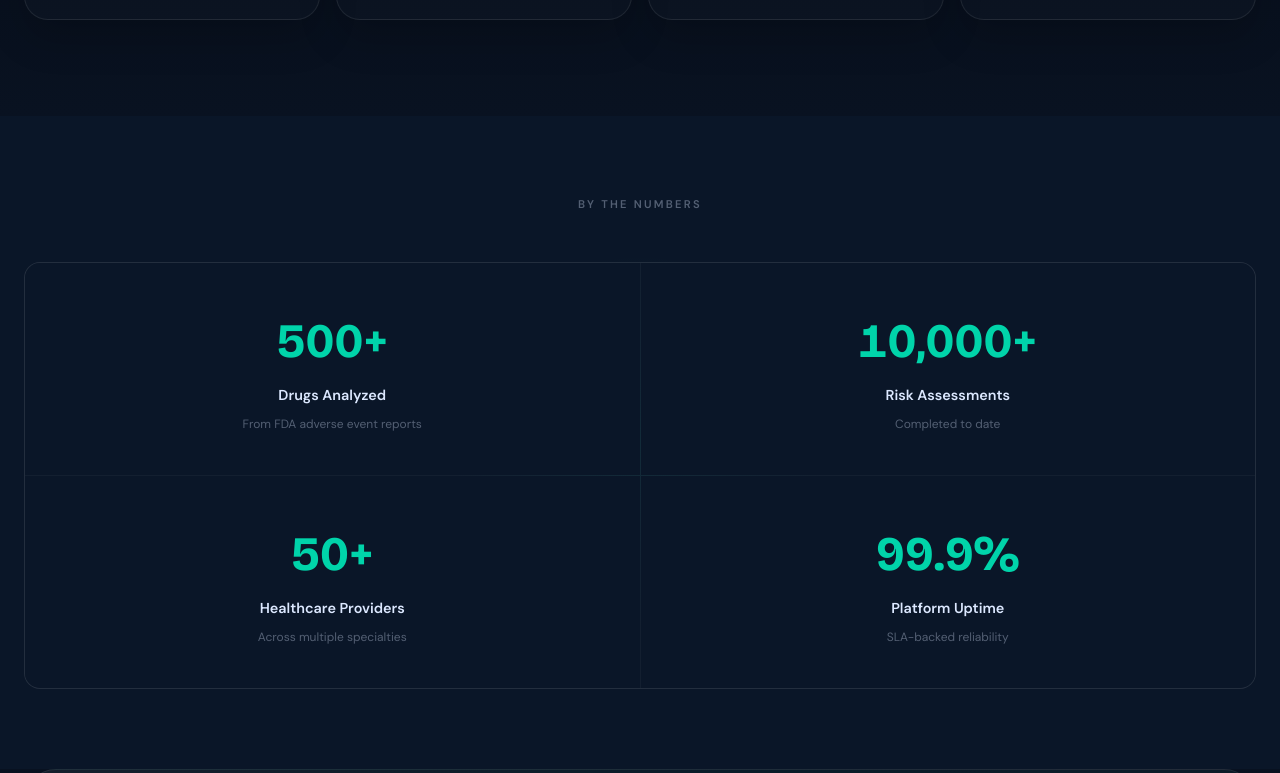
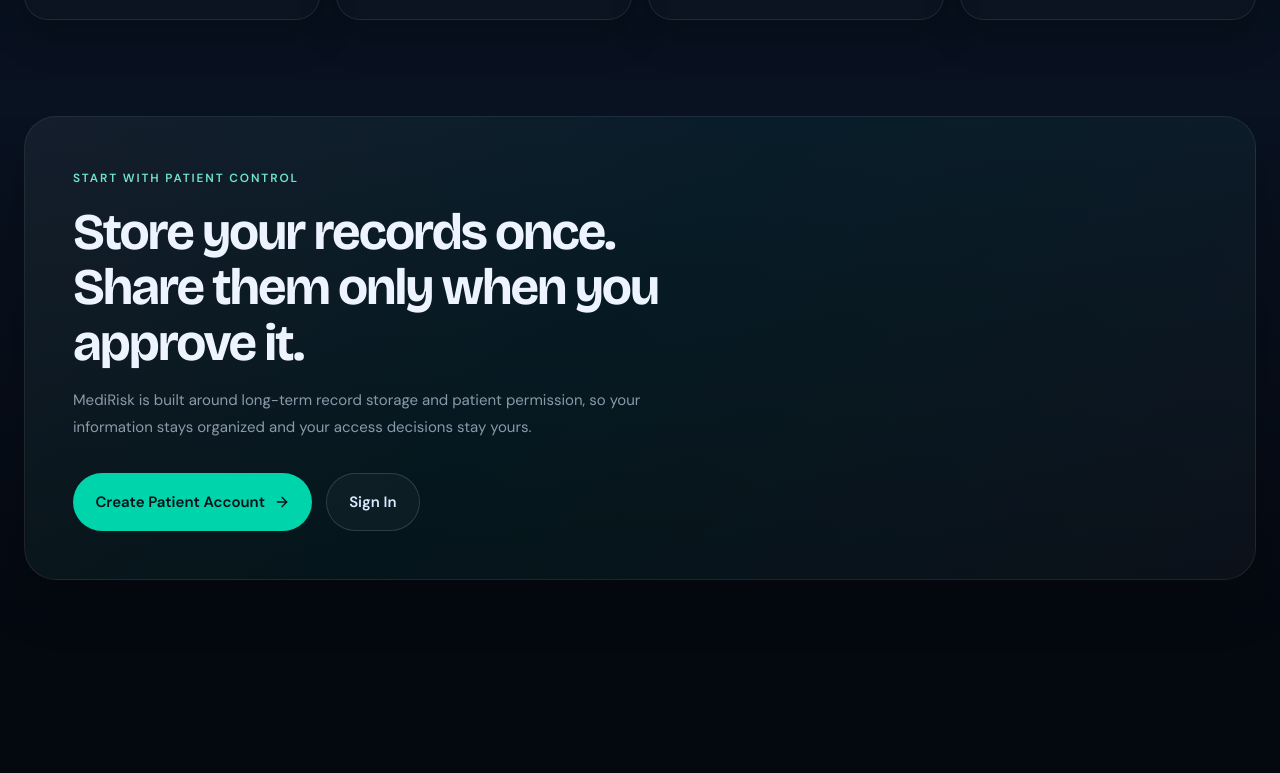
Before and after one commit to voidrlm/capstone, a React (Vite) app in the folder frontend/: page / in a window 1280 px wide. Shown: the part 1663-2436 px from the top of the page. After the commit the page ends 2339 px from the top, so only its background shows below. Built offline with nearby package versions, Linux system fonts and the light colour scheme; no server answers.

Commit message:
fix(frontend): update LandingPage logic and UI

```diff
--- a/frontend/src/pages/LandingPage.tsx
+++ b/frontend/src/pages/LandingPage.tsx
@@ -1,6 +1,5 @@
 import HeroSection from '../components/landing/HeroSection'
 import FeaturesSection from '../components/landing/FeaturesSection'
-import StatsSection from '../components/landing/StatsSection'
 import CTASection from '../components/landing/CTASection'
 
 export default function LandingPage() {
@@ -8,7 +7,6 @@ export default function LandingPage() {
     <div style={{ backgroundColor: 'var(--mr-navy)', minHeight: '100vh' }}>
       <HeroSection />
       <FeaturesSection />
-      <StatsSection />
       <CTASection />
     </div>
   )
```
